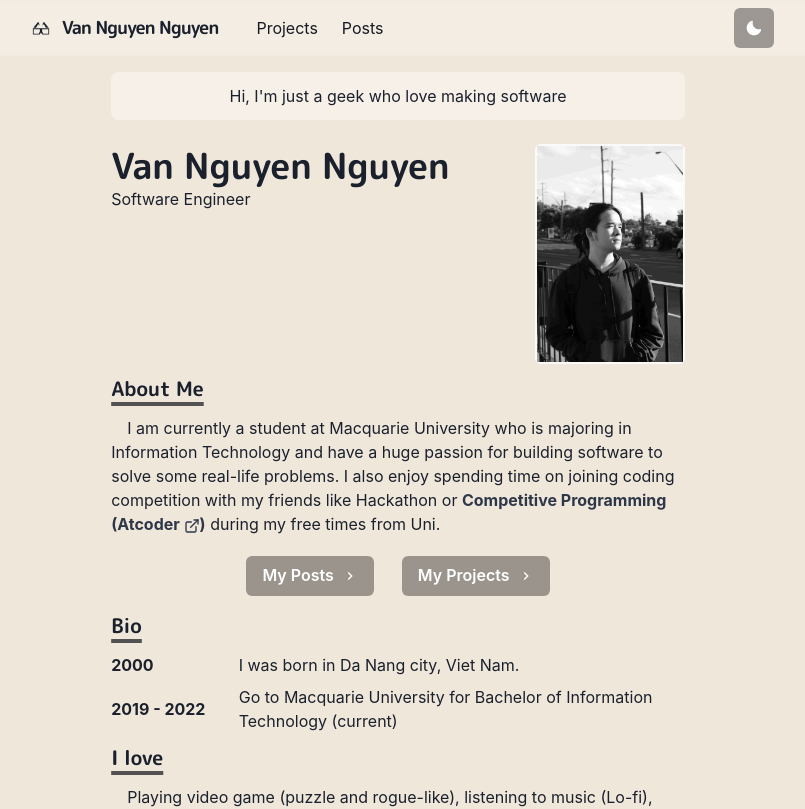
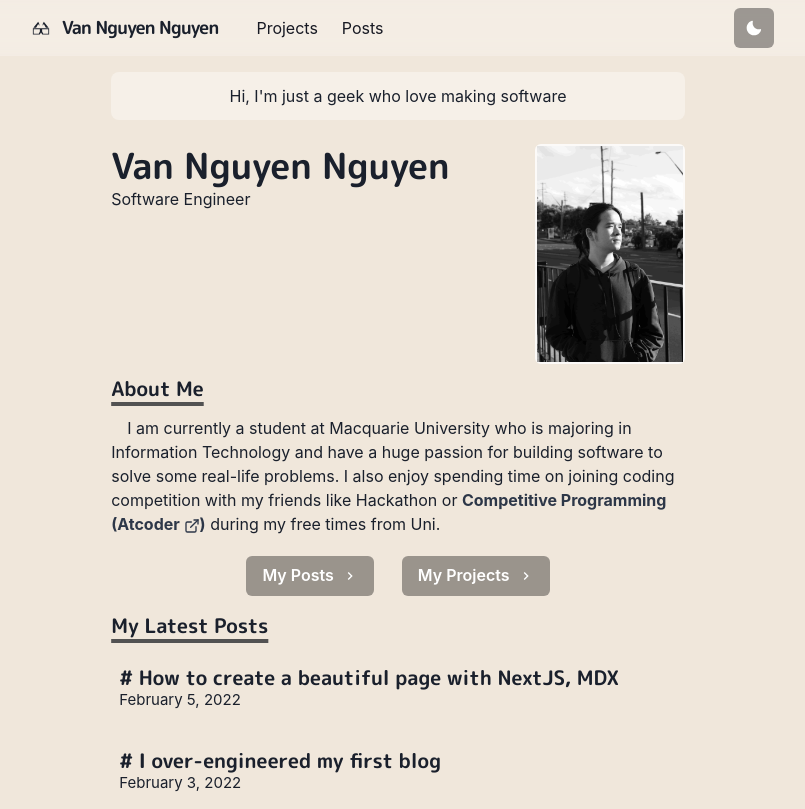
Before and after one commit to hades42/vannguyen-dev, a Next.js app: page / in a window 1280 px wide. Shown: the top 809 px of the page, without its empty margins (242-1047 px from the left). Built offline with nearby package versions, Linux system fonts and the light colour scheme.

Commit message:
Remove Bio out of main page

```diff
--- a/pages/index.js
+++ b/pages/index.js
@@ -4,20 +4,19 @@ import {
   Heading,
   useColorModeValue,
   Button,
-  VStack,
-  HStack,
   ListItem,
   List,
   Link,
   Icon,
   Tooltip,
   Stack,
+  LinkOverlay,
+  LinkBox,
 } from '@chakra-ui/react';
 import Section from '../components/section';
 import { Paragraph, Reference } from '../components/paragraph';
 import { ExternalLinkIcon, ChevronRightIcon } from '@chakra-ui/icons';
 import NextLink from 'next/link';
-import { BioYear, BioDesc } from '../components/bio';
 import Layout from '../components/layout/article';
 import { IoLogoGithub, IoLogoLinkedin, IoLogoGoogle } from 'react-icons/io5';
 import { useState } from 'react';
@@ -25,8 +24,19 @@ import { PageSeo } from '../components/SEO/SEO';
 import { siteMetadata } from '../components/SEO/siteMetadata';
 import NextImage from 'next/image';
 import { GeneralContainer } from '../components/GeneralContainer';
+import { getSortedPostsData } from '../lib/post';
+import Date from '../components/Date';
 
-const Page = () => {
+export async function getStaticProps() {
+  const allPostsData = getSortedPostsData().slice(0, 3);
+  return {
+    props: {
+      allPostsData,
+    },
+  };
+}
+
+const Page = ({ allPostsData }) => {
   const { occupation, title, author, description } = siteMetadata;
 
   const [currLable, setCurrLable] = useState('Copy Email?');
@@ -153,22 +163,29 @@ const Page = () => {
 
             <Section delay={0.2}>
               <Heading as="h3" variant="section-title">
-                Bio
+                My Latest Posts
               </Heading>
-              <VStack alignItems="start">
-                <HStack w="100%" spacing={8}>
-                  <BioYear w="20%">2000</BioYear>
-                  <BioDesc>I was born in Da Nang city, Viet Nam.</BioDesc>
-                </HStack>
-
-                <HStack w="100%" spacing={8}>
-                  <BioYear w="20%">2019 - 2022</BioYear>
-                  <BioDesc>
-                    Go to Macquarie University for Bachelor of Information
-                    Technology (current)
-                  </BioDesc>
-                </HStack>
-              </VStack>
+              {allPostsData.map(post => (
+                <LinkBox
+                  _hover={{
+                    background: useColorModeValue(
+                      'rgba(228, 229, 237, 0.7)',
+                      'rgb(48, 53, 82)'
+                    ),
+                    borderRadius: '8px',
+                  }}
+                  paddingY="3"
+                  paddingX="2"
+                  my="3"
+                >
+                  <Heading as="h3" fontSize="20px">
+                    <NextLink href={`/posts/${post.id}`} passHref>
+                      <LinkOverlay># {post.title}</LinkOverlay>
+                    </NextLink>
+                  </Heading>
+                  <Date dateString={post.date} />
+                </LinkBox>
+              ))}
             </Section>
 
             <Section delay={0.3}>
```
